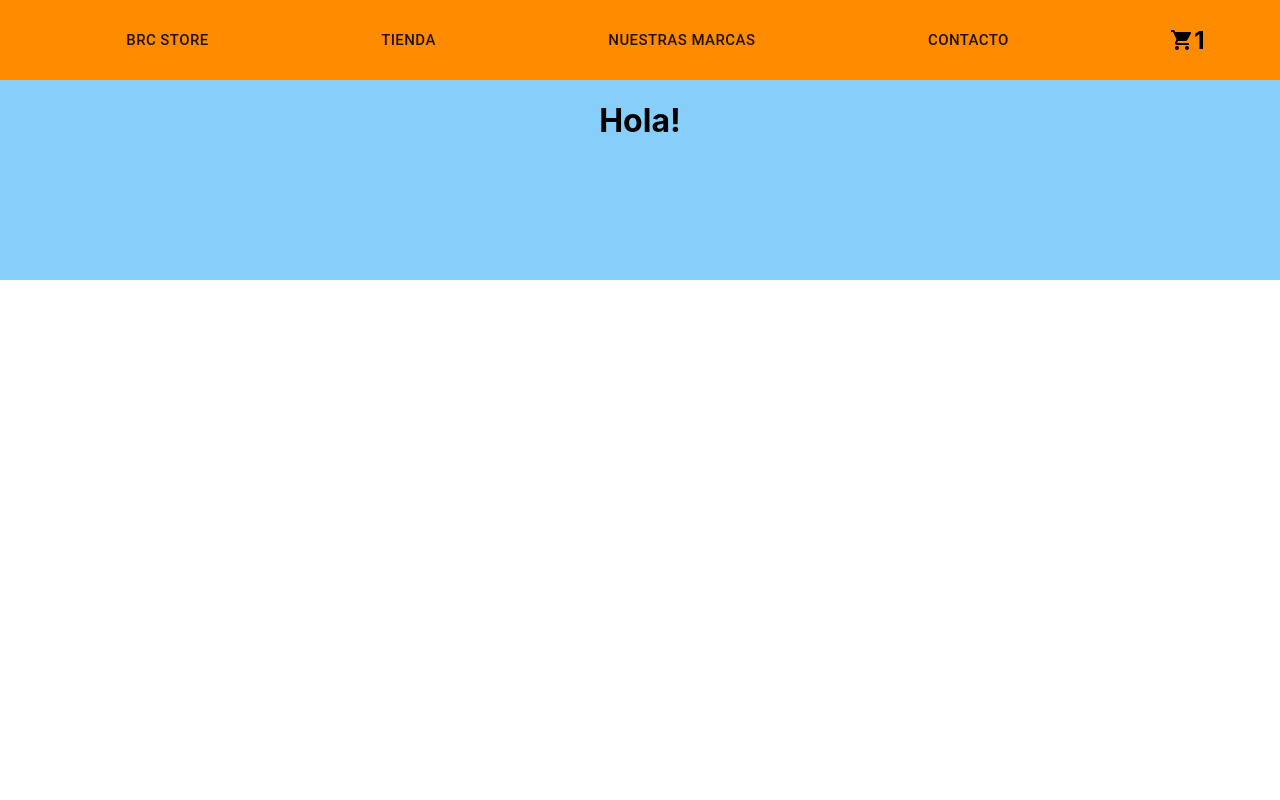
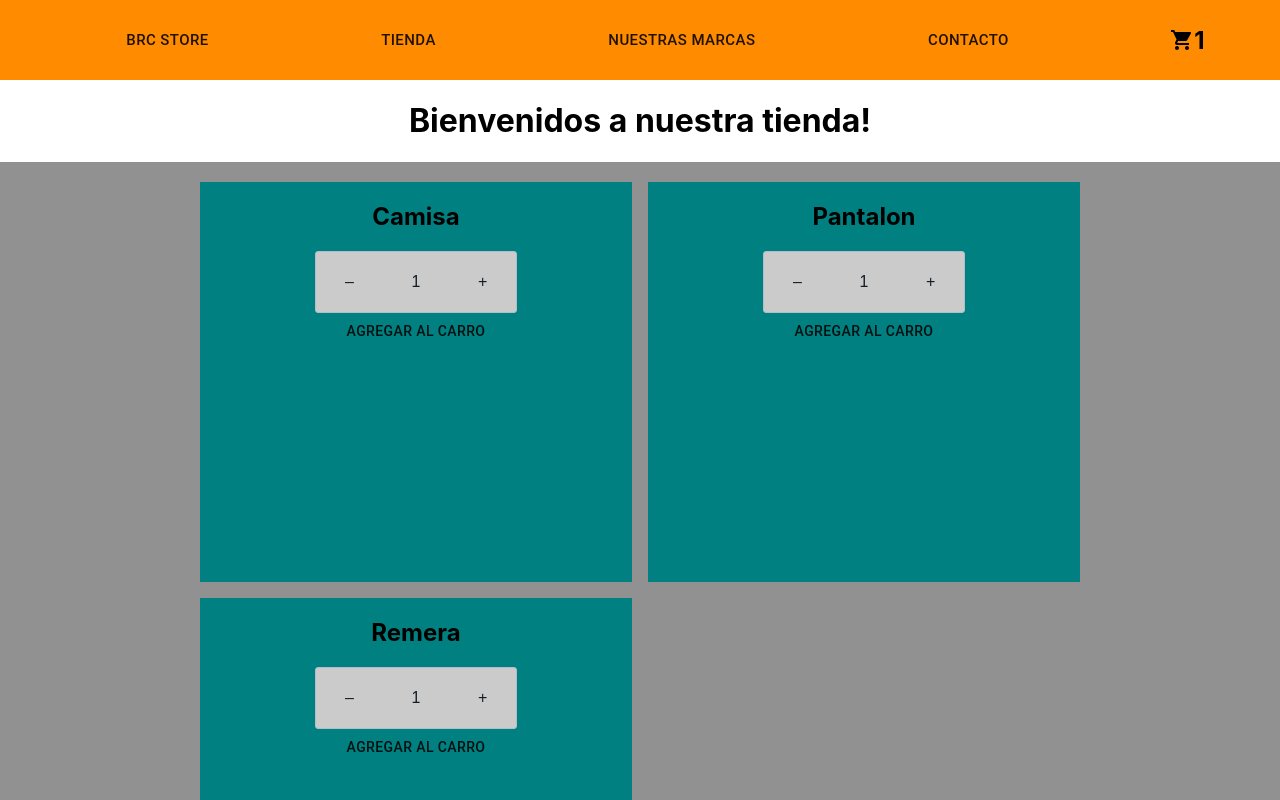
Before and after one commit to TatoNoir/app-brc-insumos, a React (Create React App) app in the folder coderhouse/app-brc-insumos/: page / in a window 1280 px wide. Shown: the top 800 px of the page. Built offline with nearby package versions, Linux system fonts and the light colour scheme.

Commit message:
agregado item count

```diff
--- a/coderhouse/app-brc-insumos/src/App.js
+++ b/coderhouse/app-brc-insumos/src/App.js
@@ -1,14 +1,17 @@
-
 import './App.css';
 import NavBar from './components/NavBar/NavBar';
 import ItemListContainer from './components/ItemListContainer/ItemListContainer';
 
 function App() {
+
+
+
   return (
     <div className="App">
       <NavBar/>
 
-      <ItemListContainer greeting="Hola!">
+      <ItemListContainer greeting="Bienvenidos a nuestra tienda!">
+
 
       </ItemListContainer>
 
--- /dev/null
+++ b/coderhouse/app-brc-insumos/src/components/CartItem/CartItem.css
@@ -0,0 +1,3 @@
+.CartItem{
+    background-color: teal;
+}
--- /dev/null
+++ b/coderhouse/app-brc-insumos/src/components/CartItem/CartItem.jsx
@@ -0,0 +1,14 @@
+import React from "react";
+import Button from "@material-ui/core/Button";
+import "./CartItem.css";
+
+const CartItem = (props) => {
+  return (
+    <div className="CartItem">
+      {props.children}
+      <Button>Agregar al carro</Button>
+    </div>
+  );
+};
+
+export default CartItem;
--- /dev/null
+++ b/coderhouse/app-brc-insumos/src/components/ItemCount/ItemCount.css
@@ -0,0 +1,34 @@
+.ItemCount{
+    display: flex;
+}
+
+.qty-box {
+  border: 1px solid #b1bec9;
+    background-color: #cbcbcb;
+  border-radius: 3px;
+  display: block;
+  height: 60px;
+  margin: 0 auto;
+  width: 200px;
+}
+
+.itemButton  {
+  color: #151e26;
+  font-family: sans-serif;
+  float: left;
+  line-height: 60px;
+  text-align: center;
+  width: calc(200px/3);
+  -webkit-font-smoothing: antialiased;
+}
+
+.dec,
+.inc {
+  height: 100%;
+
+}
+
+.dec,
+.inc:hover {
+    cursor: pointer;
+  }
--- /dev/null
+++ b/coderhouse/app-brc-insumos/src/components/ItemCount/ItemCount.jsx
@@ -0,0 +1,36 @@
+import React, { useState } from "react";
+
+import "./ItemCount.css";
+
+const ItemCount = ({ Item, stock }) => {
+  const [cantidad, setCantidad] = useState(1);
+  // este funcion vive solamente en cada <Item/> y se va a encargar de aumentar la cantidad de dicho producto
+  // siempre y cuando sea menor que el stock
+  function addCant() {
+    if (cantidad < stock) setCantidad(cantidad + 1);
+  }
+  // este funcion vive solamente en cada <Item/> y se va a encargar de disminuir la cantidad de dicho producto
+  // siempre y cuando sea mayor a 1 , por que por defecto tiene que estar en 1
+  function removeCant() {
+    if (cantidad > 1) setCantidad(cantidad - 1);
+  }
+
+  return (
+    <>
+      <h2>{Item}</h2>
+      <div className="ItemCount">
+        <div className="qty-box">
+          <span className="itemButton dec" onClick={() => removeCant()}>
+            –
+          </span>
+          <span className="itemButton qty">{cantidad}</span>
+          <span className="itemButton inc" onClick={() => addCant()}>
+            +
+          </span>
+        </div>
+      </div>
+    </>
+  );
+};
+
+export default ItemCount;
--- a/coderhouse/app-brc-insumos/src/components/ItemListContainer/ItemListContainer.css
+++ b/coderhouse/app-brc-insumos/src/components/ItemListContainer/ItemListContainer.css
@@ -1,7 +1,9 @@
 .ItemListContainer{
-    width: 100%;
-    height: 200px;
-    background-color: lightskyblue;
-    display: flex;
-    flex-direction: column;
+    padding: 20px 200px;
+    height: 100vh;
+    background-color: #919191;
+    display: grid;
+    gap: 1rem;
+    grid-template-columns: repeat(auto-fit, minmax(350px, 1fr));
+    grid-auto-rows: 400px;
 }
--- a/coderhouse/app-brc-insumos/src/components/ItemListContainer/ItemListContainer.jsx
+++ b/coderhouse/app-brc-insumos/src/components/ItemListContainer/ItemListContainer.jsx
@@ -1,12 +1,24 @@
 import React from "react";
-
+import ItemCount from "../ItemCount/ItemCount";
 import "./ItemListContainer.css";
+import CartItem from "../CartItem/CartItem";
 
 const ItemListContainer = ({ greeting }) => {
   return (
-    <div className="ItemListContainer">
+    <>
       <h1>{greeting}</h1>
-    </div>
+      <div className="ItemListContainer">
+        <CartItem>
+          <ItemCount Item="Camisa" stock="10" />
+        </CartItem>
+        <CartItem>
+          <ItemCount Item="Pantalon" stock="20" />
+        </CartItem>
+        <CartItem>
+          <ItemCount Item="Remera" stock="30" />
+        </CartItem>
+      </div>
+    </>
   );
 };
 
--- a/coderhouse/app-brc-insumos/src/components/NavBar/NavBar.js
+++ b/coderhouse/app-brc-insumos/src/components/NavBar/NavBar.js
@@ -5,6 +5,8 @@ import './NavBar.css'
 import CartWidget from '../CartWidget/CartWidget'
 
 const NavBar = () => {
+
+
     return(
         <ul className="NavBar">
            <li> <Button size="large">
```
